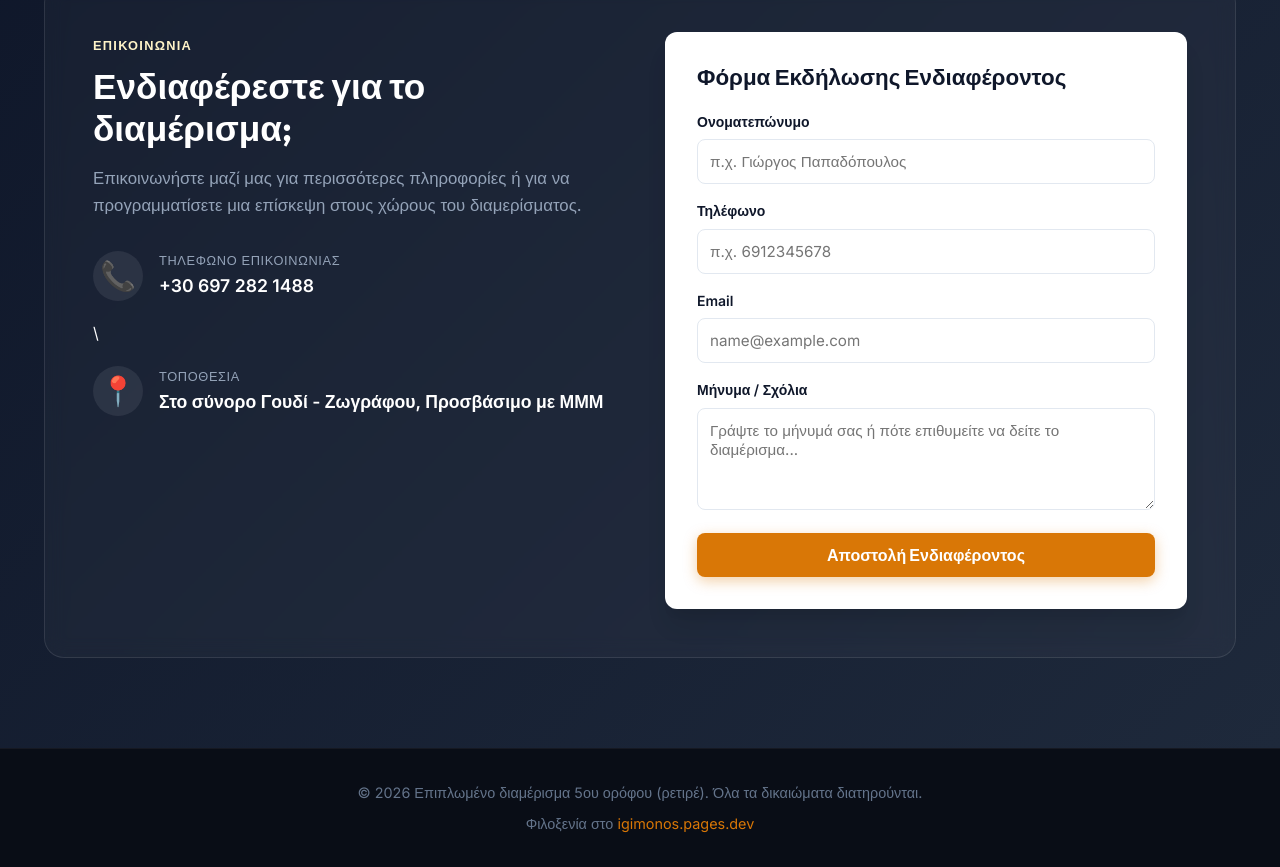
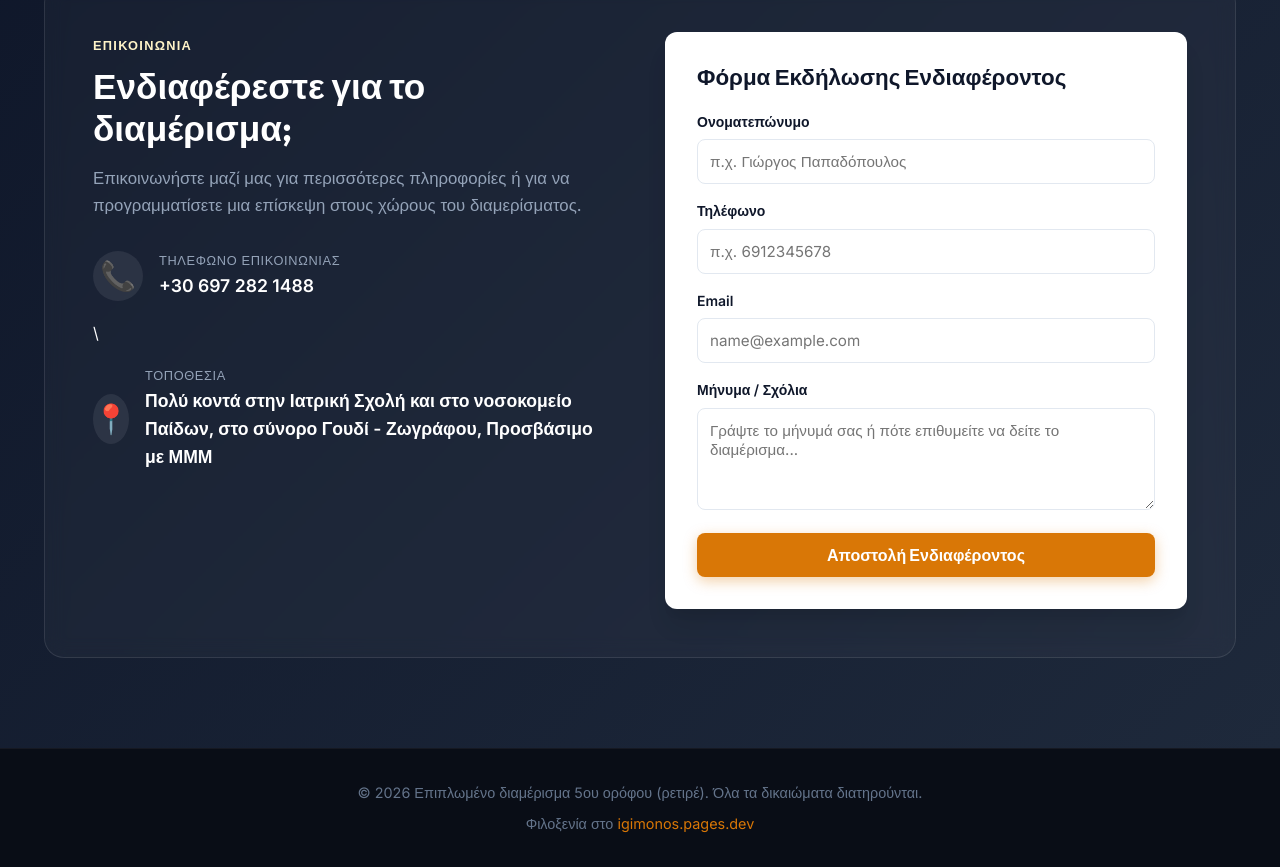
Before and after one commit to geonolis/igimonos, a plain HTML site: page index.html in a window 1280 px wide. Shown: the part 5736-6603 px from the top of the page. Drawn offline with Linux system fonts and the light colour scheme.

Commit message:
Update title and location description in index.html

```diff
--- a/index.html
+++ b/index.html
@@ -3,7 +3,7 @@
 <head>
     <meta charset="UTF-8">
     <meta name="viewport" content="width=device-width, initial-scale=1.0">
-    <title>Επιπλωμένο διαμέρισμα 5ου ορόφου (ρετιρέ) | Ενοικίαση με παράλληλη πώληση επίπλων / εξοπλισμού</title>
+    <title>Επιπλωμένο διαμέρισμα 5ου ορόφου (ρετιρέ) | Αθήνα, Γουδί, Ζωγράφου | Ενοικίαση με παράλληλη πώληση επίπλων / εξοπλισμού</title>
     <meta name="description" content="Ενοικιάζεται επιπλωμένο διαμέρισμα 5ου ορόφου (ρετιρέ). Φωτεινό, άνετο, με μεγάλη βεράντα και όλες τις σύγχρονες ανέσεις.">
     <!-- Google Fonts -->
     <link rel="preconnect" href="https://fonts.googleapis.com">
@@ -476,7 +476,7 @@
                             <span class="method-icon">📍</span>
                             <div>
                                 <span class="method-label">Τοποθεσία</span>
-                                <span class="method-value">Στο σύνορο Γουδί - Ζωγράφου, Προσβάσιμο με ΜΜΜ</span>
+                                <span class="method-value">Πολύ κοντά στην Ιατρική Σχολή και στο νοσοκομείο Παίδων, στο σύνορο Γουδί - Ζωγράφου, Προσβάσιμο με ΜΜΜ</span>
                             </div>
                         </div>
                     </div>
```
